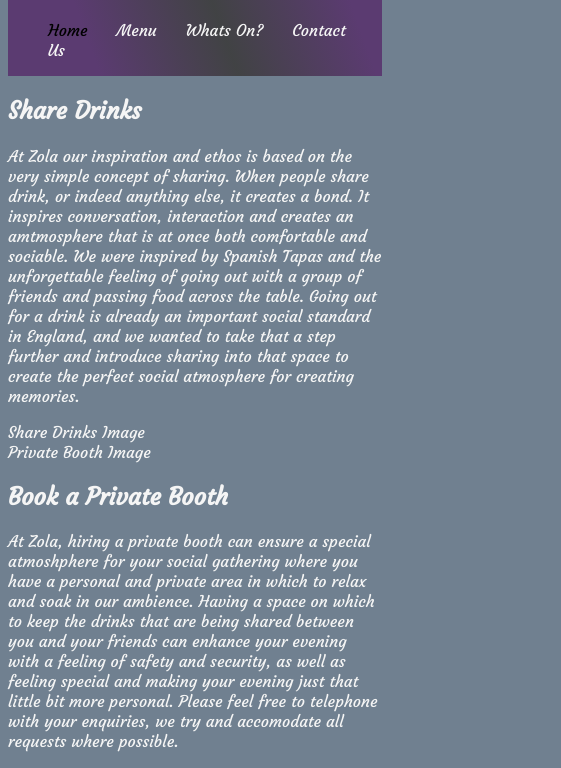
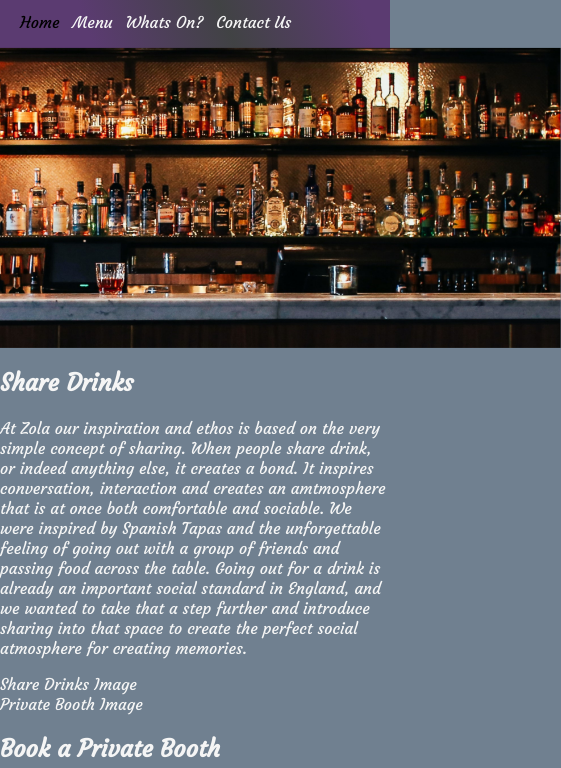
Before and after one commit to jameshart197/CI_PP1_ZOLA_BAR, a plain HTML site: page index.html in a window 390 px wide. Shown: the part 174-942 px from the top of the page, 561 px wide, since content can reach past the window. Drawn offline with Linux system fonts and the light colour scheme.

Commit message:
[FTR] Finalize style for header, make fully responsive.

```diff
--- a/assets/css/style.css
+++ b/assets/css/style.css
@@ -10,7 +10,11 @@ body {
     font-family: 'Courgette', sans-serif;
     color: whitesmoke;
     background-color: slategray;
+    margin: 0;
+    padding: 0;
 }
+
+/* Header and Footer */
 
 #logo {
     max-height: 96px;
@@ -23,6 +27,7 @@ header, footer {
     justify-content: space-between;
     flex-wrap: wrap;
     align-items: center;
+    text-align: center;
 }
 
 header h1 {
@@ -33,6 +38,9 @@ header h1 {
     padding-right: 1em;
 }
 
+#navbar {
+    padding-left: 20px;
+}
 #navbar > li {
     list-style-type: none;
     display: inline;
@@ -79,3 +87,26 @@ footer > div > div {
     width: 150px;
     height: 80px;
 }
+
+@media (max-width: 600px) {
+    #navbar  li {
+        margin-right: 8px;
+    }
+}
+/* Hero Image */
+
+#hero-image {
+    background: url('../images/backbar.jpg') repeat center center;
+    background-size: cover;
+    height: 300px;
+    width: 150%;
+    animation: animate 30s linear infinite;
+}
+@keyframes animate {
+    0% {
+      transform: translateX(0%);
+    }
+    100% {
+      transform: translateX(-25%);
+    }
+  }
```
Also changed, not shown: contact-us.html (+2 -2 lines), menu.html (+2 -2 lines), whats-on.html (+2 -2 lines).
